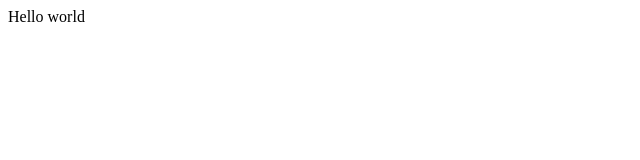
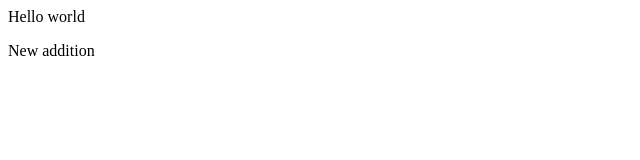
Before and after one commit to ZohaibManzoor2004/ApnaClg, a plain HTML site: page Index.html in a window 1280 px wide. Shown: the full height of the page, 0-640 px from the left. Drawn offline with Linux system fonts and the light colour scheme.

Commit message:
Checking commit if git push origin main works or not

```diff
--- a/Index.html
+++ b/Index.html
@@ -1 +1,2 @@
 <p>Hello world</p>
+<p>New addition</p>
```
